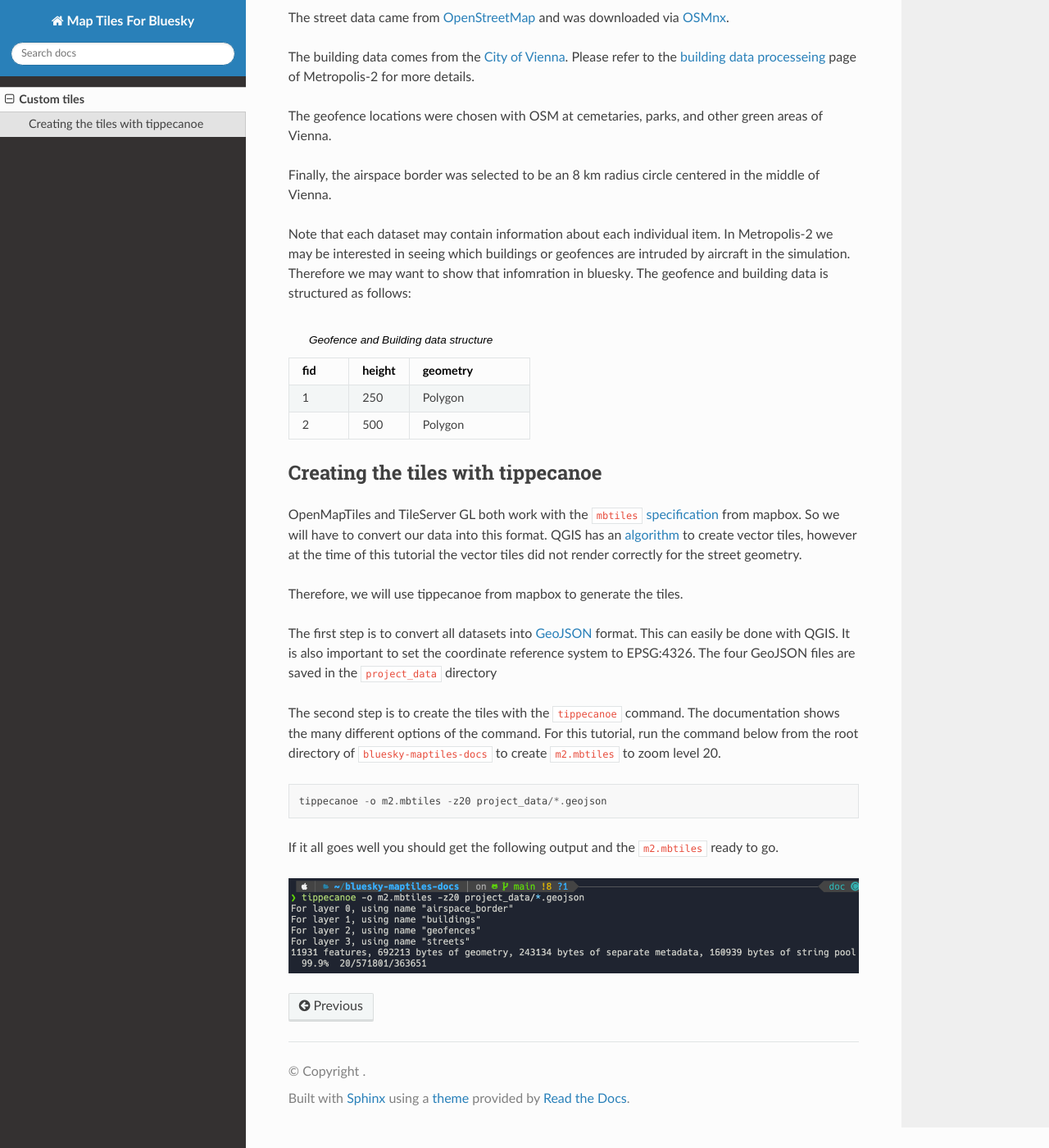
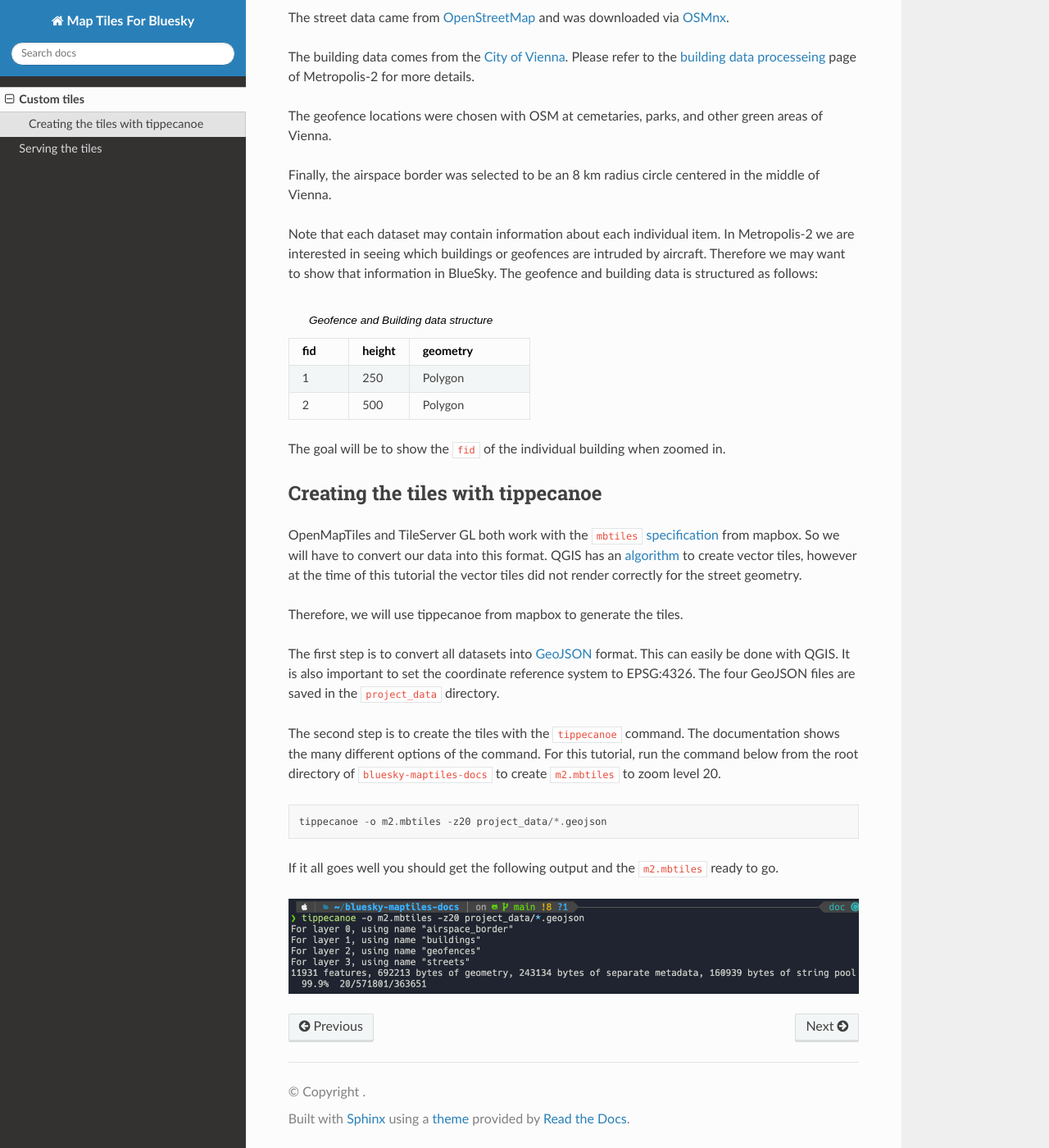
Before and after one commit to Metropolis-2/bluesky-maptiles-docs, a Sphinx documentation site: the page built from docs/source/tiles.rst, in a window 1280 px wide and 1400 px high, scrolled down 828 px. Shown: the whole window at 82% size. Built offline with Sphinx 7.4.7 and the Read the Docs theme 2.0.0, drawn with Linux system fonts in a browser that asks for light colours.

Commit message:
add server information

```diff
--- a/docs/source/index.rst
+++ b/docs/source/index.rst
@@ -31,3 +31,4 @@
 .. toctree::
 
   tiles
+  server
--- a/docs/source/tiles.rst
+++ b/docs/source/tiles.rst
@@ -20,9 +20,9 @@
 
 Finally, the airspace border was selected to be an 8 km radius circle centered in the middle of Vienna.
 
-Note that each dataset may contain information about each individual item. In Metropolis-2 we may be
-interested in seeing which buildings or geofences are intruded by aircraft in the simulation. Therefore
-we may want to show that infomration in bluesky. The geofence and building data is structured as follows:
+Note that each dataset may contain information about each individual item. In Metropolis-2 we are
+interested in seeing which buildings or geofences are intruded by aircraft. Therefore
+we may want to show that information in BlueSky. The geofence and building data is structured as follows:
 
 .. list-table:: Geofence and Building data structure
    :widths: 25 25 50
@@ -38,6 +38,7 @@
      - 500
      - Polygon
 
+The goal will be to show the :code:`fid` of the individual building when zoomed in.
 
 Creating the tiles with tippecanoe
 ----------------------------------
@@ -49,7 +50,7 @@
 
 The first step is to convert all datasets into `GeoJSON <https://geojson.org/>`_ format.
 This can easily be done with QGIS. It is also important to set the coordinate reference system to EPSG:4326.
-The four GeoJSON files are saved in the :code:`project_data` directory
+The four GeoJSON files are saved in the :code:`project_data` directory.
 
 The second step is to create the tiles with the :code:`tippecanoe` command.
 The documentation shows the many different options of the command.
```
Also changed, not shown: docs/source/server.rst (added, +11 -0 lines), 4 other files.
